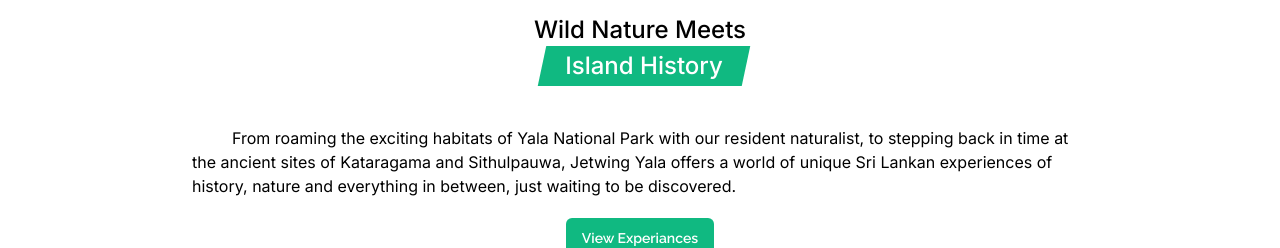
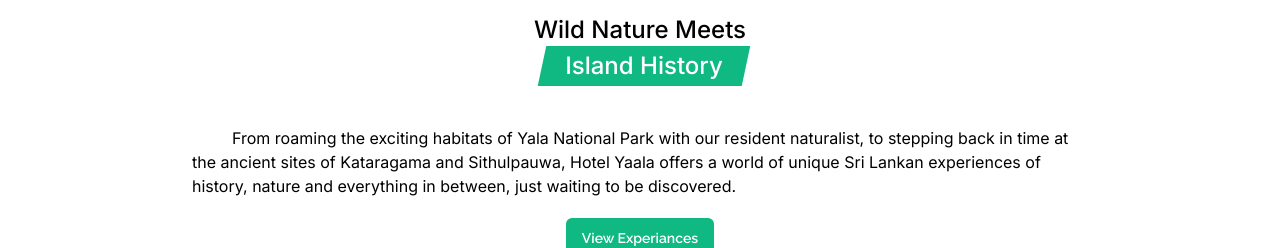
Before and after one commit to kavindu-mane/Hotel-Yaala, a Next.js app: page / in a window 1280 px wide. Shown: the part 1540-1788 px from the top of the page. Built offline with nearby package versions, Linux system fonts and the light colour scheme.

Commit message:
fix typo error

```diff
--- a/src/components/custom/Experiance.tsx
+++ b/src/components/custom/Experiance.tsx
@@ -17,7 +17,7 @@
 			</h2>
 			<div className="indent-10">
 				From roaming the exciting habitats of Yala National Park with our resident naturalist, to
-				stepping back in time at the ancient sites of Kataragama and Sithulpauwa, Jetwing Yala
+				stepping back in time at the ancient sites of Kataragama and Sithulpauwa, Hotel Yaala
 				offers a world of unique Sri Lankan experiences of history, nature and everything in
 				between, just waiting to be discovered.
 			</div>
```
